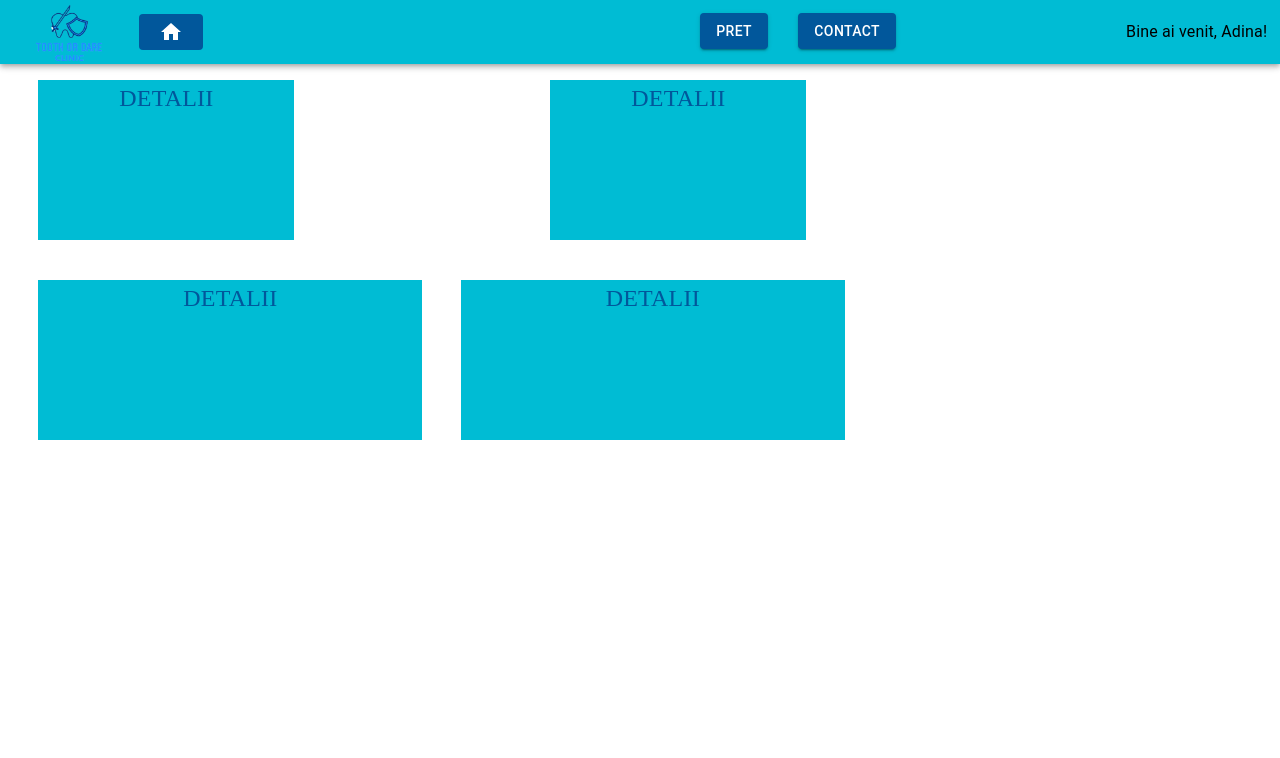
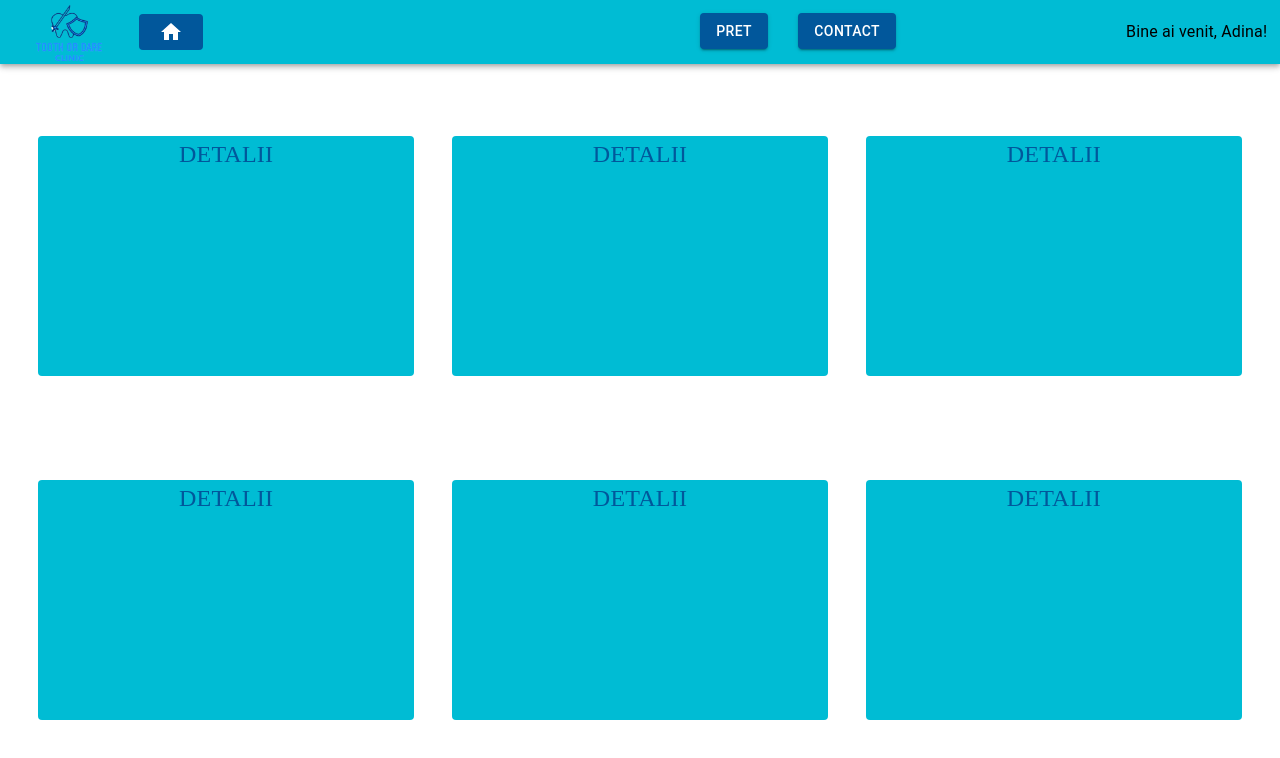
Before and after one commit to danproca00/ToothOrDare, a React (Create React App) app: page /Price in a window 1280 px wide. Shown: the top 758 px of the page. Built offline with nearby package versions, Linux system fonts and the light colour scheme.

Commit message:
price update

```diff
--- a/src/Price.js
+++ b/src/Price.js
@@ -8,25 +8,35 @@ import * as React from 'react';
 function Price() {
     return(
         <div style={{width:'100vw', height:'100vh'}}>
-            <div style={{width:'100vw', height:'25vh', display:'flex', flexDirection:'row'}}>
-                <div style={{backgroundColor:'#00BCD4', height:'20vh', width:'20vw',justifyContent:'space-between', marginLeft:'3vw', marginTop:'2vh'}}>
+            <div style={{width:'97vw', height:'50vh', display:'flex', flexDirection:'row'}}>
+                <div style={{backgroundColor:'#00BCD4', height:'30vh', width:'30vw',justifyContent:'space-between', marginLeft:'3vw', marginTop:'9vh', borderRadius: 4}}>
                     <div style={{justifyContent:'center', display:'flex'}}>
                         <Typography style={{fontFamily:'boldmonospace',color:'#01579B', fontSize:'3vh' }}>DETALII</Typography>
                     </div>
                 </div>
-                <div style={{backgroundColor:'#00BCD4', height:'20vh', width:'20vw',justifyContent:'space-between', marginLeft:'20vw', marginTop:'2vh'}}>
+                <div style={{backgroundColor:'#00BCD4', height:'30vh', width:'30vw',justifyContent:'space-between', marginLeft:'3vw', marginTop:'9vh', borderRadius: 4}}>
+                    <div style={{justifyContent:'center', display:'flex'}}>
+                        <Typography style={{fontFamily:'boldmonospace',color:'#01579B', fontSize:'3vh' }}>DETALII</Typography>
+                    </div>
+                </div>
+                <div style={{backgroundColor:'#00BCD4', height:'30vh', width:'30vw',justifyContent:'space-between', marginLeft:'3vw', marginTop:'9vh', borderRadius: 4}}>
                     <div style={{justifyContent:'center', display:'flex'}}>
                         <Typography style={{fontFamily:'boldmonospace',color:'#01579B', fontSize:'3vh' }}>DETALII</Typography>
                     </div>
                 </div>
             </div>
-            <div style={{width:'100vw', height:'30vh', display:'flex', flexDirection:'row'}}>
-                <div style={{backgroundColor:'#00BCD4', height:'20vh', width:'30vw',justifyContent:'space-between', marginLeft:'3vw', marginTop:'2vh'}}>
+            <div style={{width:'97vw', height:'50vh', display:'flex', flexDirection:'row'}}>
+                <div style={{backgroundColor:'#00BCD4', height:'30vh', width:'30vw',justifyContent:'space-between', marginLeft:'3vw', marginTop:'2vh', borderRadius: 4}}>
                     <div style={{justifyContent:'center', display:'flex'}}>
                         <Typography style={{fontFamily:'boldmonospace',color:'#01579B', fontSize:'3vh' }}>DETALII</Typography>
                     </div>
                 </div>
-                <div style={{backgroundColor:'#00BCD4', height:'20vh', width:'30vw',justifyContent:'space-between', marginLeft:'3vw', marginTop:'2vh'}}>
+                <div style={{backgroundColor:'#00BCD4', height:'30vh', width:'30vw',justifyContent:'space-between', marginLeft:'3vw', marginTop:'2vh', borderRadius: 4}}>
+                    <div style={{justifyContent:'center', display:'flex'}}>
+                        <Typography style={{fontFamily:'boldmonospace',color:'#01579B', fontSize:'3vh' }}>DETALII</Typography>
+                    </div>
+                </div>
+                <div style={{backgroundColor:'#00BCD4', height:'30vh', width:'30vw',justifyContent:'space-between', marginLeft:'3vw', marginTop:'2vh', borderRadius: 4}}>
                     <div style={{justifyContent:'center', display:'flex'}}>
                         <Typography style={{fontFamily:'boldmonospace',color:'#01579B', fontSize:'3vh' }}>DETALII</Typography>
                     </div>
```
